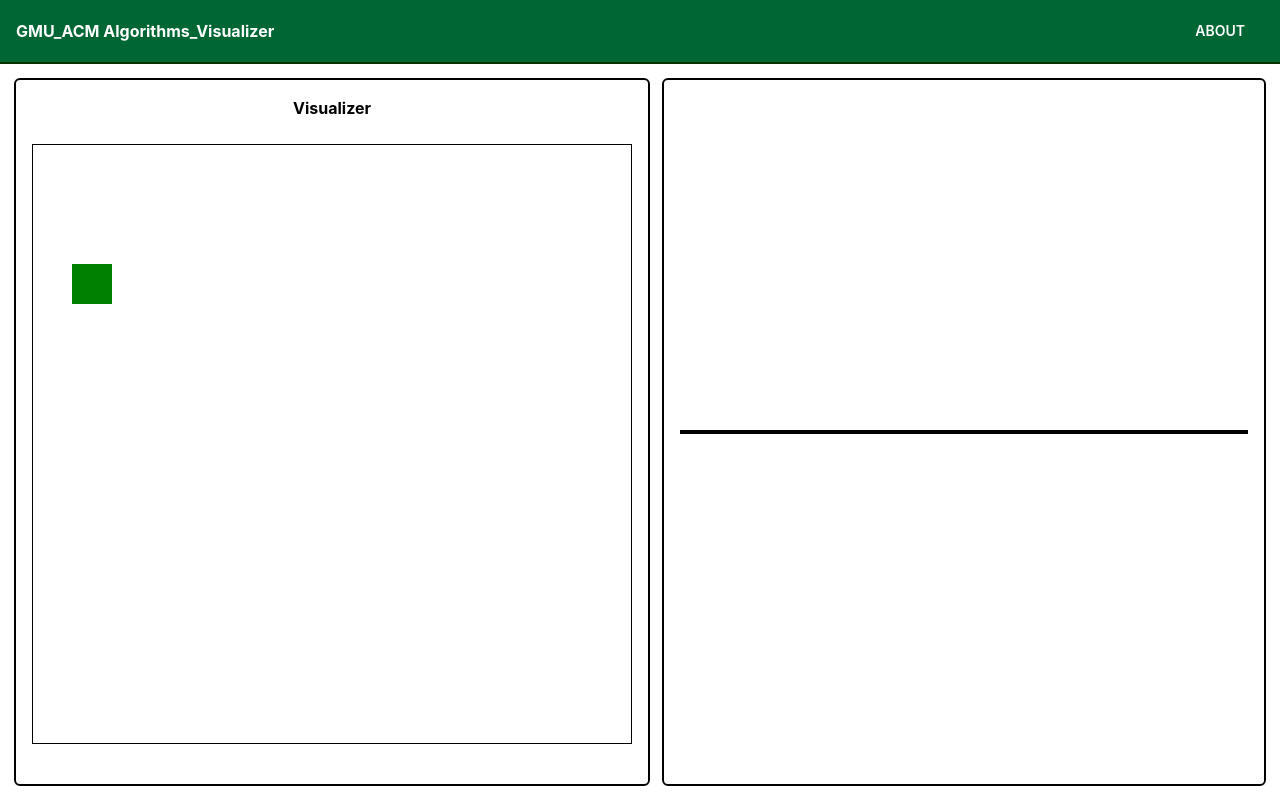
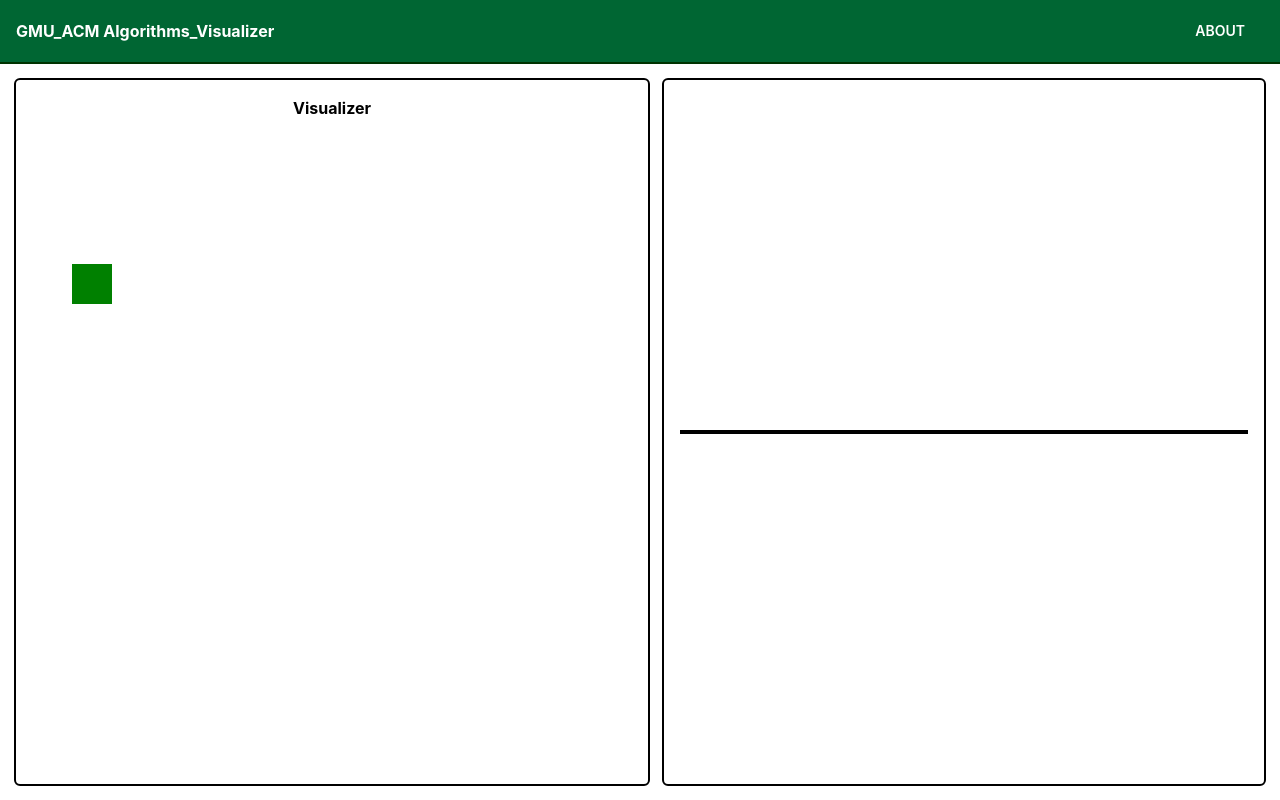
Before and after one commit to StoicNeutron/GMU_ACM, a Next.js app in the folder web/: page /home in a window 1280 px wide. Built offline with nearby package versions, Linux system fonts and the light colour scheme.

Commit message:
Update Node.tsx

```diff
--- a/web/src/components/pages/home/Node.tsx
+++ b/web/src/components/pages/home/Node.tsx
@@ -1,8 +1,12 @@
 import React, { useEffect, useState } from 'react';
-/* eslint-disable */
+
 interface ButtonStyle {
     backgroundColor: string;
     border: string;
+    borderTop: string;
+    borderBottom: string;
+    borderRight: string;
+    borderLeft: string;
     width: string;
     height: string;
 }
@@ -60,6 +64,10 @@ export default function Node() {
                         const cellStyle: ButtonStyle = {
                             backgroundColor: isVisited ? 'green' : 'white',
                             border: '1px solid black',
+                            borderTop: '',
+                            borderBottom: '',
+                            borderRight: '',
+                            borderLeft: '',
                             width: '40px',
                             height: '40px'
                         };
@@ -80,6 +88,7 @@ export default function Node() {
                         else if (colIndex < nodesArray[rowIndex].length - 1 && visitedCells.length > 0 && visitedCells[visitedCells.length - 1].row === rowIndex && visitedCells[visitedCells.length - 1].col === colIndex + 1) {
                             cellStyle.borderRight = 'none';
                         }
+
                         return <React.Fragment key={colIndex}><button style={cellStyle}></button></React.Fragment>;
                     })}
                 </div>
```
